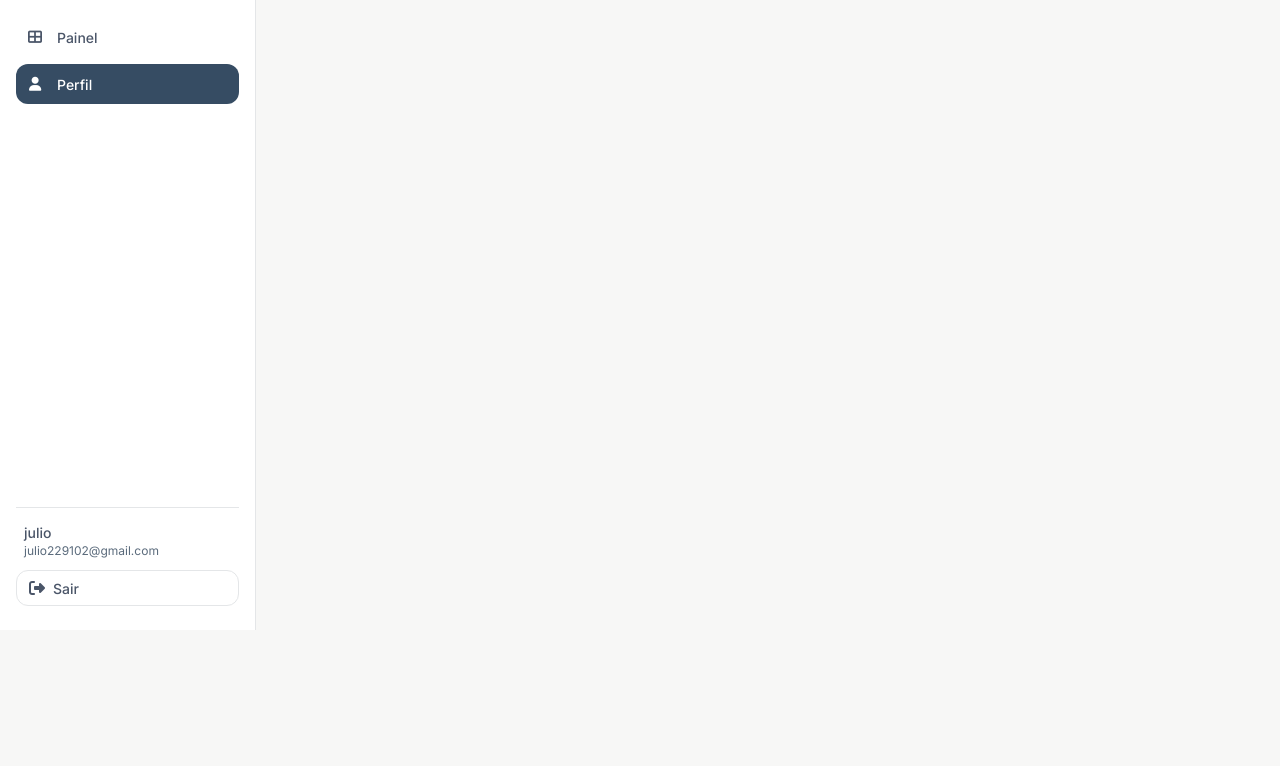
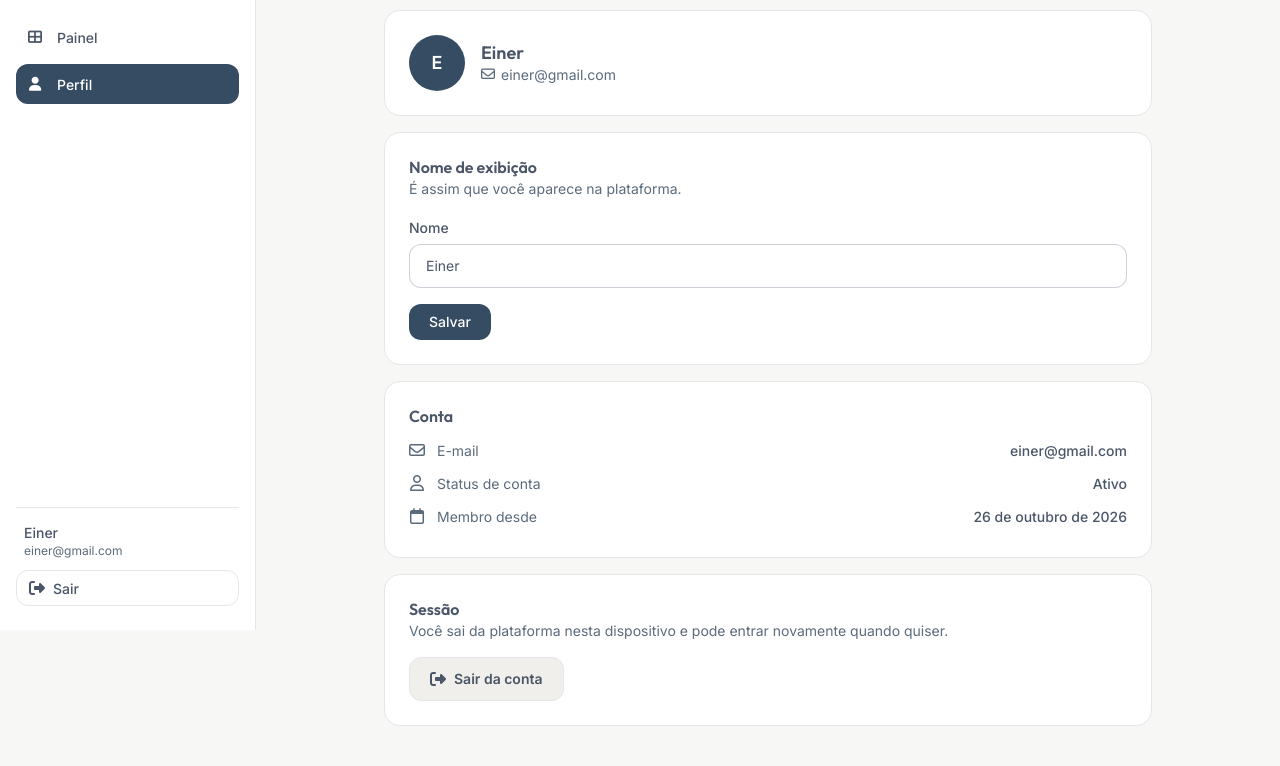
Before and after one commit to Einer-Sptech/sudoku-pi-individual, a website: page public/src/pages/Dashboard/perfil.html in a window 1280 px wide. Shown: the part 170-936 px from the top of the page. Before the commit the page ends 800 px from the top, so only its background shows below. Drawn offline with Linux system fonts and the light colour scheme.

Commit message:
feat: Criação da pagina perfil da plataforma

```diff
--- a/public/src/css/pages/dashboard/jogar/jogar.css
+++ b/public/src/css/pages/dashboard/jogar/jogar.css
@@ -63,7 +63,7 @@
     margin-top: auto;
     font-size: 11px;
     font-weight: 600;
-    letter-spacing: 0.14rem;
+    letter-spacing: 0.1rem;
     text-transform: uppercase;
     color: var(--texto-suave);
 }
--- /dev/null
+++ b/public/src/css/pages/dashboard/perfil/perfil.css
@@ -0,0 +1,182 @@
+.pagina-perfil {
+    --largura-pagina: 768px;
+}
+
+.perfil-lista {
+    display: flex;
+    flex-direction: column;
+    gap: 16px;
+    margin-top: 32px;
+}
+
+.perfil-topo {
+    display: flex;
+    align-items: center;
+    gap: 16px;
+    padding: 24px;
+}
+
+.avatar {
+    display: flex;
+    align-items: center;
+    justify-content: center;
+    flex-shrink: 0;
+    width: 56px;
+    height: 56px;
+    border-radius: 50%;
+    background: var(--azul);
+    font-size: 18px;
+    font-weight: 600;
+    color: #fff;
+}
+
+.perfil-nome {
+    font-family: var(--font-primary);
+    font-size: 18px;
+    font-weight: 600;
+    line-height: 1.2;
+}
+
+.perfil-email {
+    display: flex;
+    align-items: center;
+    gap: 6px;
+    margin-top: 2px;
+    font-size: 14px;
+    color: var(--texto-suave);
+}
+
+.perfil-email i {
+    font-size: 14px;
+}
+
+.perfil-secao {
+    padding: 24px;
+}
+
+.secao-titulo {
+    font-family: var(--font-primary);
+    font-size: 16px;
+    font-weight: 600;
+}
+
+.secao-descricao {
+    margin-top: 2px;
+    font-size: 14px;
+    line-height: 20px;
+    color: var(--texto-suave);
+}
+
+.campo-rotulo {
+    display: block;
+    margin-top: 20px;
+    font-size: 14px;
+    font-weight: 500;
+}
+
+.campo-input {
+    display: block;
+    width: 100%;
+    height: 44px;
+    margin-top: 8px;
+    padding: 0 16px;
+    background: #fff;
+    border: 1px solid rgba(54, 76, 99, 0.25);
+    border-radius: 12px;
+    font-family: var(--font-secondary);
+    font-size: 14px;
+    color: var(--texto);
+    transition: border-color 0.2s ease, box-shadow 0.2s ease;
+}
+
+.campo-input:focus {
+    outline: none;
+    border-color: var(--azul);
+    box-shadow: 0 0 0 3px rgba(54, 76, 99, 0.15);
+}
+
+.btn-salvar {
+    height: 36px;
+    margin-top: 16px;
+    padding: 0 20px;
+    background: var(--azul);
+    border: 0;
+    border-radius: 12px;
+    font-size: 14px;
+    font-weight: 500;
+    color: #fff;
+    cursor: pointer;
+    transition: background 0.2 ease;
+}
+
+.btn-salvar:hover {
+    background: #2B3E52;
+}
+
+.perfil-msg {
+    margin-top: 12px;
+    font-size: 13px;
+    color: var(--texto-suave);
+}
+
+.perfil-msg:empty {
+    display: none;
+}
+
+.info-lista {
+    margin-top: 8px;
+}
+
+.info-linha {
+    display: flex;
+    align-items: center;
+    justify-content: space-between;
+    gap: 16px;
+    padding: 8px 0;
+    font-size: 14px;
+}
+
+.info-rotulo {
+    display: flex;
+    align-items: center;
+    gap: 12px;
+    color: var(--texto-suave);
+}
+
+.info-rotulo i {
+    width: 16px;
+    font-size: 16px;
+    text-align: center;
+}
+
+.info-valor {
+    font-weight: 500;
+    color: var(--texto);
+    text-align: right;
+    overflow-wrap: anywhere;
+}
+
+.btn-sair-conta {
+    display: inline-flex;
+    align-items: center;
+    gap: 8px;
+    height: 44px;
+    margin-top: 16px;
+    padding: 0 20px;
+    background: #F0EFEB;
+    border: 1px solid var(--borda);
+    border-radius: 12px;
+    font-size: 14px;
+    font-weight: 600;
+    color: var(--texto);
+    cursor: pointer;
+    transition: background 0.2s ease;
+}
+
+.btn-sair-conta i {
+    font-size: 16px;
+}
+
+.btn-sair-conta:hover {
+    background: #E8E7E2;
+}
--- a/public/src/pages/Dashboard/perfil.html
+++ b/public/src/pages/Dashboard/perfil.html
@@ -8,6 +8,7 @@
     <link rel="stylesheet" href="https://cdnjs.cloudflare.com/ajax/libs/font-awesome/6.5.2/css/all.min.css">
     <link rel="stylesheet" href="../../css/pages/dashboard/app.css">
     <link rel="stylesheet" href="../../css/pages/dashboard/sidebar.css">
+    <link rel="stylesheet" href="../../css/pages/dashboard/perfil/perfil.css">
 </head>
 <body>
     <div class="app">
@@ -28,13 +29,68 @@
             </div>
 
             <div class="sidebar-usuario">
-                <p class="usuario-nome" id="nomeUsuario">julio</p>
-                <p class="usuario-email" id="emailUsuario">julio229102@gmail.com</p>
+                <p class="usuario-nome" id="nomeUsuario">Einer</p>
+                <p class="usuario-email" id="emailUsuario">einer@gmail.com</p>
                 <button type="button" class="btn-sair" onclick="sair()">
                     <i class="fa-solid fa-right-from-bracket"></i>Sair
                 </button>
             </div>
         </aside>
+        <main class="conteudo">
+            <div class="pagina pagina-perfil">
+                <header>
+                    <span class="etiqueta">Perfil</span>
+                    <h1 class="pagina-titulo">Meu perfil</h1>
+                    <p class="pagina-subtitulo">Atualize o seu nome e veja os dados da sua conta</p>
+                </header>
+                <div class="perfil-lista">
+                    <section class="card perfil-topo">
+                        <span class="avatar" id="avatarPerfil">E</span>
+                        <div>
+                            <h2 class="perfil-nome" id="perfilNome">Einer</h2>
+                            <p class="perfil-email">
+                                <i class="fa-regular fa-envelope"></i>
+                                <span id="perfilEmail">einer@gmail.com</span>
+                            </p>
+                        </div>
+                    </section>
+                    <section class="card perfil-secao">
+                        <h2 class="secao-titulo">Nome de exibição</h2>
+                        <p class="secao-descricao">É assim que você aparece na plataforma.</p>
+                        <form onsubmit="salvarNome(); return false;">
+                            <label class="campo-rotulo" for="iptNome">Nome</label>
+                            <input class="campo-input" type="text" id="iptNome" value="Einer" autocomplete="name">
+                            <button type="submit" class="btn-salvar">Salvar</button>
+                            <p class="perfil-msg" id="msgNome" role="status"></p>
+                        </form>
+                    </section>
+                    <section class="card perfil-secao">
+                        <h2 class="secao-titulo">Conta</h2>
+                        <ul class="info-lista">
+                            <li class="info-linha">
+                                <span class="info-rotulo"><i class="fa-regular fa-envelope"></i>E-mail</span>
+                                <span class="info-valor" id="contaEmail">einer@gmail.com</span>
+                            </li>
+                            <li class="info-linha">
+                                <span class="info-rotulo"><i class="fa-regular fa-user"></i>Status de conta</span>
+                                <span class="info-valor" id="contaStatus">Ativo</span>
+                            </li>
+                            <li class="info-linha">
+                                <span class="info-rotulo"><i class="fa-regular fa-calendar"></i>Membro desde</span>
+                                <span class="info-valor" id="contaDesde">26 de outubro de 2026</span>
+                            </li>
+                        </ul>
+                    </section>
+                    <section class="card perfil-secao">
+                        <h2 class="secao-titulo">Sessão</h2>
+                        <p class="secao-descricao">Você sai da plataforma nesta dispositivo e pode entrar novamente quando quiser.</p>
+                        <button type="button" class="btn-sair-conta" onclick="sair()">
+                            <i class="fa-solid fa-right-from-bracket"></i>Sair da conta
+                        </button>
+                    </section>
+                </div>
+            </div>
+        </main>
     </div>
 </body>
 </html>
```
